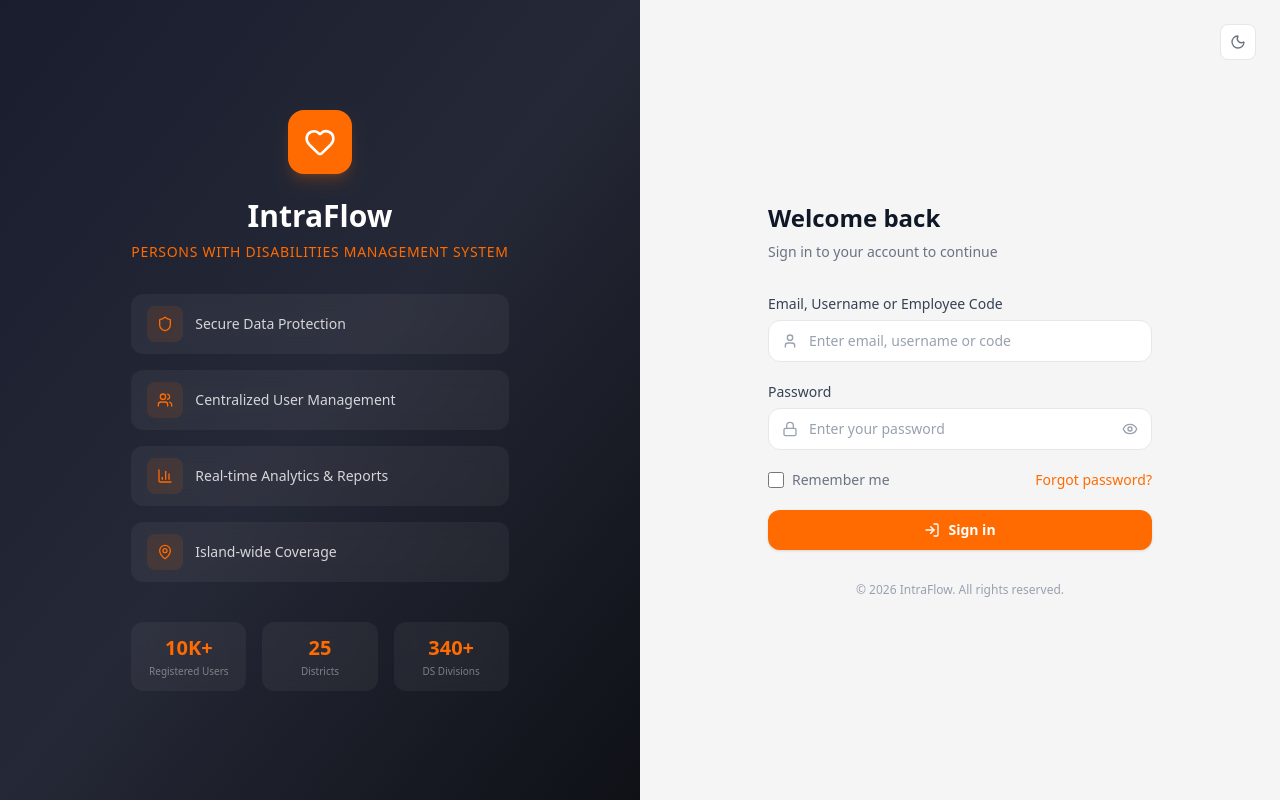
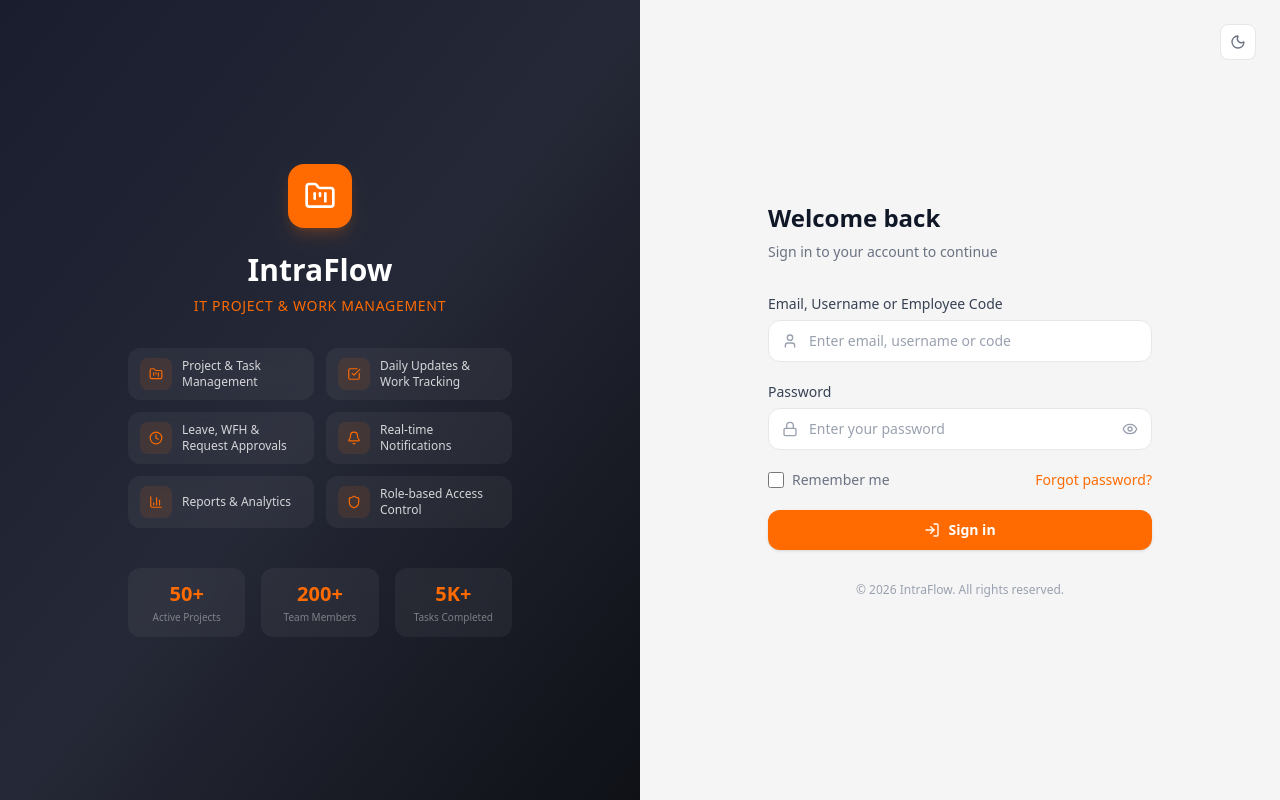
Before and after one commit to Insath97/intraflow, a Next.js app: page /login in a window 1280 px wide. Built offline with nearby package versions, Linux system fonts and the light colour scheme; no server answers.

Commit message:
Fix login page content to match IT Project Management system

```diff
--- a/src/app/(auth)/login/page.tsx
+++ b/src/app/(auth)/login/page.tsx
@@ -11,14 +11,14 @@ import {
   Eye,
   EyeOff,
   LogIn,
-  Heart,
   AlertCircle,
   Loader2,
+  FolderKanban,
+  CheckSquare,
+  Clock,
+  Bell,
   Shield,
   BarChart3,
-  Users,
-  MapPin,
-  CheckCircle2,
 } from "lucide-react";
 import { useAuthStore } from "@/lib/auth";
 import { cn } from "@/lib/utils";
@@ -38,10 +38,12 @@ const loginSchema = z.object({
 type LoginFormData = z.infer<typeof loginSchema>;
 
 const features = [
-  { icon: Shield, label: "Secure Data Protection" },
-  { icon: Users, label: "Centralized User Management" },
-  { icon: BarChart3, label: "Real-time Analytics & Reports" },
-  { icon: MapPin, label: "Island-wide Coverage" },
+  { icon: FolderKanban, label: "Project & Task Management" },
+  { icon: CheckSquare, label: "Daily Updates & Work Tracking" },
+  { icon: Clock, label: "Leave, WFH & Request Approvals" },
+  { icon: Bell, label: "Real-time Notifications" },
+  { icon: BarChart3, label: "Reports & Analytics" },
+  { icon: Shield, label: "Role-based Access Control" },
 ];
 
 export default function LoginPage() {
@@ -87,11 +89,11 @@ export default function LoginPage() {
   return (
     <div className="flex min-h-screen">
       {/* Left Panel - Branding */}
-      <div className="hidden w-1/2 bg-gradient-to-br from-[#1A1D2E] via-[#252836] to-[#0F1117] lg:flex lg:flex-col lg:items-center lg:justify-center dark:from-[#1A1D2E] dark:via-[#252836] dark:to-[#0F1117]">
+      <div className="hidden w-1/2 bg-gradient-to-br from-[#1A1D2E] via-[#252836] to-[#0F1117] lg:flex lg:flex-col lg:items-center lg:justify-center">
         <div className="mx-auto max-w-md px-8 text-center">
           {/* Logo */}
           <div className="mx-auto mb-6 flex h-16 w-16 items-center justify-center rounded-2xl bg-[#FF6B00] shadow-lg shadow-[#FF6B00]/20">
-            <Heart className="h-8 w-8 text-white" />
+            <FolderKanban className="h-8 w-8 text-white" />
           </div>
 
           {/* Brand Name */}
@@ -99,20 +101,20 @@ export default function LoginPage() {
             IntraFlow
           </h1>
           <p className="mb-8 text-sm font-medium tracking-wider text-[#FF6B00] uppercase">
-            Persons with Disabilities Management System
+            IT Project & Work Management
           </p>
 
           {/* Features */}
-          <div className="space-y-4 text-left">
+          <div className="grid grid-cols-2 gap-3 text-left">
             {features.map((feature) => (
               <div
                 key={feature.label}
-                className="flex items-center gap-3 rounded-xl bg-white/5 px-4 py-3 backdrop-blur-sm"
+                className="flex items-center gap-2.5 rounded-xl bg-white/5 px-3 py-2.5 backdrop-blur-sm"
               >
-                <div className="flex h-9 w-9 shrink-0 items-center justify-center rounded-lg bg-[#FF6B00]/10">
-                  <feature.icon className="h-4 w-4 text-[#FF6B00]" />
+                <div className="flex h-8 w-8 shrink-0 items-center justify-center rounded-lg bg-[#FF6B00]/10">
+                  <feature.icon className="h-3.5 w-3.5 text-[#FF6B00]" />
                 </div>
-                <span className="text-sm text-white/80">{feature.label}</span>
+                <span className="text-xs text-white/80">{feature.label}</span>
               </div>
             ))}
           </div>
@@ -120,16 +122,16 @@ export default function LoginPage() {
           {/* Stats */}
           <div className="mt-10 grid grid-cols-3 gap-4">
             <div className="rounded-xl bg-white/5 p-3 backdrop-blur-sm">
-              <p className="text-xl font-bold text-[#FF6B00]">10K+</p>
-              <p className="mt-0.5 text-[10px] text-white/40">Registered Users</p>
+              <p className="text-xl font-bold text-[#FF6B00]">50+</p>
+              <p className="mt-0.5 text-[10px] text-white/40">Active Projects</p>
             </div>
             <div className="rounded-xl bg-white/5 p-3 backdrop-blur-sm">
-              <p className="text-xl font-bold text-[#FF6B00]">25</p>
-              <p className="mt-0.5 text-[10px] text-white/40">Districts</p>
+              <p className="text-xl font-bold text-[#FF6B00]">200+</p>
+              <p className="mt-0.5 text-[10px] text-white/40">Team Members</p>
             </div>
             <div className="rounded-xl bg-white/5 p-3 backdrop-blur-sm">
-              <p className="text-xl font-bold text-[#FF6B00]">340+</p>
-              <p className="mt-0.5 text-[10px] text-white/40">DS Divisions</p>
+              <p className="text-xl font-bold text-[#FF6B00]">5K+</p>
+              <p className="mt-0.5 text-[10px] text-white/40">Tasks Completed</p>
             </div>
           </div>
         </div>
@@ -145,13 +147,13 @@ export default function LoginPage() {
         {/* Mobile Header */}
         <div className="mb-8 text-center lg:hidden">
           <div className="mx-auto mb-3 flex h-14 w-14 items-center justify-center rounded-xl bg-[#FF6B00] shadow-lg shadow-[#FF6B00]/20">
-            <Heart className="h-7 w-7 text-white" />
+            <FolderKanban className="h-7 w-7 text-white" />
           </div>
           <h1 className="text-xl font-bold text-gray-900 dark:text-white">
             IntraFlow
           </h1>
           <p className="mt-1 text-xs text-gray-500 dark:text-gray-400">
-            PWD Management System
+            IT Project & Work Management
           </p>
         </div>
 
```
